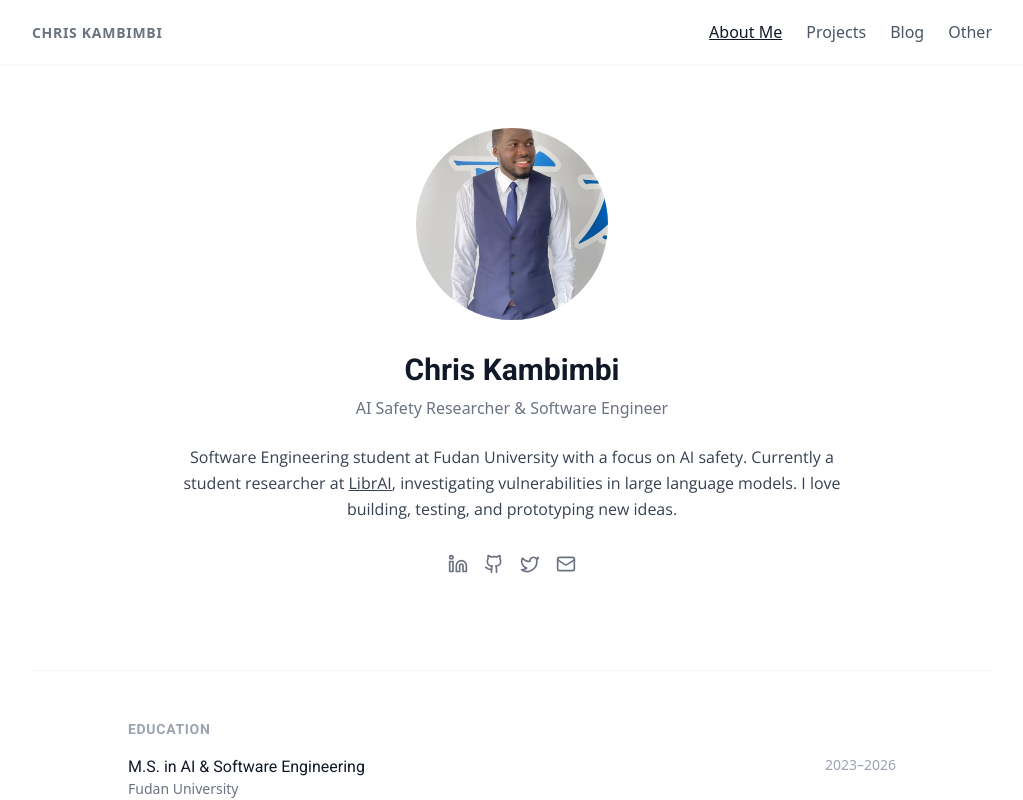
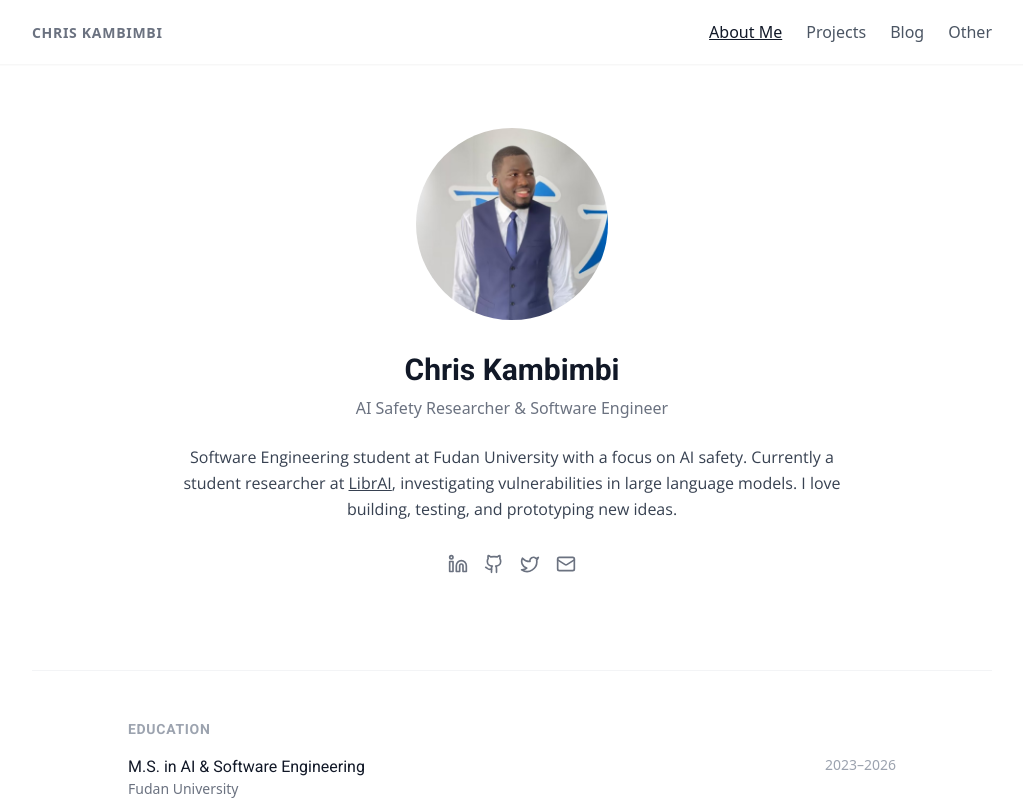
Before and after one commit to chriskambimbi/chriskambimbi, a Next.js app: page /chriskambimbi/about in a window 1280 px wide. Shown: the top 800 px of the page, without its empty margins (128-1151 px from the left). Built offline with nearby package versions, Linux system fonts and the light colour scheme.

Commit message:
Use chris.png instead of chris.jpg for about page

```diff
--- a/app/about/page.tsx
+++ b/app/about/page.tsx
@@ -18,7 +18,7 @@ const IntroductionSection = () => {
         <div className="flex flex-col items-center text-center">
           <div className="w-48 h-48 relative mb-8">
             <img
-              src={`${basePath}/images/chris.jpg`}
+              src={`${basePath}/images/chris.png`}
               alt="Photo of Chris KAMBIMBI"
               className="rounded-full object-cover w-full h-full"
             />
```
Also changed, not shown: public/images/chris.png (added).
